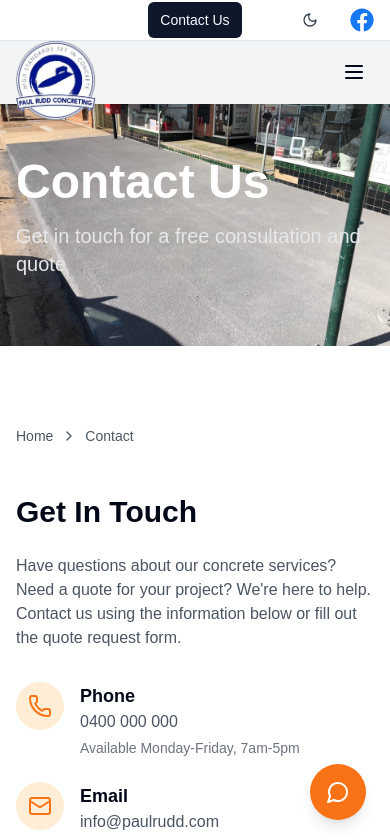
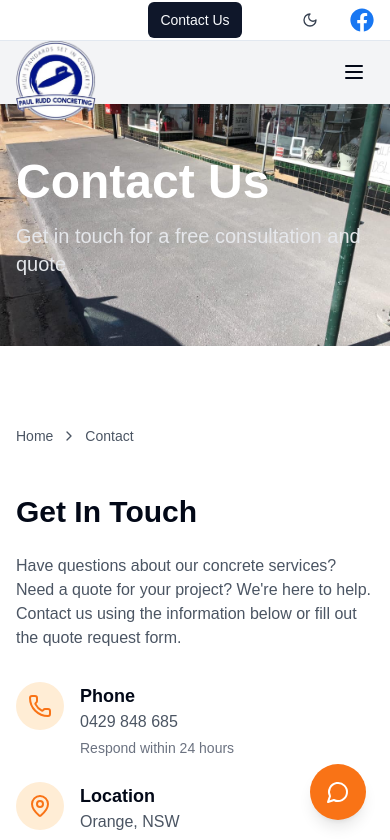
Before and after one commit to FaroKlandee/paul-rudd-concreting, a Next.js app: page /contact in a window 390 px wide. Shown: the top 840 px of the page. Built offline with nearby package versions, Linux system fonts and the light colour scheme.

Commit message:
Updated contact and removed mobile number.

```diff
--- a/app/contact/page.tsx
+++ b/app/contact/page.tsx
@@ -4,7 +4,7 @@ import { BackToTop } from "@/components/ui/back-to-top";
 import { Breadcrumb } from "@/components/ui/breadcrumb";
 import { Button } from "@/components/ui/button";
 import { Card, CardContent, CardDescription, CardHeader, CardTitle } from "@/components/ui/card";
-import { Clock, Mail, MapPin, Phone } from "lucide-react";
+import { Clock, MapPin, Phone } from "lucide-react";
 import Image from "next/image";
 import { useState } from "react";
 
@@ -88,22 +88,9 @@ export default function ContactPage() {
                                     </div>
                                     <div>
                                         <h3 className="font-semibold text-lg">Phone</h3>
-                                        <p className="text-gray-600 dark:text-gray-400">0400 000 000</p>
+                                        <p className="text-gray-600 dark:text-gray-400">0429 848 685</p>
                                         <p className="text-sm text-gray-500 dark:text-gray-500 mt-1">
-                                            Available Monday-Friday, 7am-5pm
-                                        </p>
-                                    </div>
-                                </div>
-
-                                <div className="flex items-start gap-4 group">
-                                    <div className="bg-orange-100 dark:bg-orange-900/30 p-3 rounded-full group-hover:scale-110 transition-transform duration-300">
-                                        <Mail className="h-6 w-6 text-orange-500" />
-                                    </div>
-                                    <div>
-                                        <h3 className="font-semibold text-lg">Email</h3>
-                                        <p className="text-gray-600 dark:text-gray-400">info@paulrudd.com</p>
-                                        <p className="text-sm text-gray-500 dark:text-gray-500 mt-1">
-                                            We'll respond within 24 hours
+                                            Respond within 24 hours
                                         </p>
                                     </div>
                                 </div>
@@ -358,7 +345,7 @@ export default function ContactPage() {
                     <h2 className="text-3xl font-bold mb-8 text-center">Our Location</h2>
                     <div className="relative h-96 rounded-lg overflow-hidden shadow-lg">
                         <iframe
-                            src="https://www.google.com/maps/embed?pb=!1m18!1m12!1m3!1d53406.38001655112!2d149.07676233936686!3d-33.28578522678477!2m3!1f0!2f0!3f0!3m2!1i1024!2i768!4f13.1!3m3!1m2!1s0x6b0f58fe7974cde7%3A0x50609b490442940!2sOrange%20NSW%202800!5e0!3m2!1sen!2sau!4v1650000000000!5m2!1sen!2sau"
+                            src="https://www.google.com/maps/embed?pb=!1m18!1m12!1m3!1d53385.534532408885!2d149.02056705200667!3d-33.25088832877374!2m3!1f0!2f0!3f0!3m2!1i1024!2i768!4f13.1!3m3!1m2!1s0x6b102cd0e28c4861%3A0x50609b4904423f0!2sOrange%20NSW%202800!5e0!3m2!1sen!2sau!4v1749979543357!5m2!1sen!2sau"
                             width="100%"
                             height="100%"
                             style={{ border: 0 }}
--- a/app/page.tsx
+++ b/app/page.tsx
@@ -11,7 +11,7 @@ import {
 } from "@/components/ui/card";
 import { TestimonialCarousel } from "@/components/ui/testimonial-carousel";
 import { motion, useScroll, useTransform } from "framer-motion";
-import { Check, ChevronRight, Clock, Mail, Phone } from 'lucide-react';
+import { ArrowRight, Check, ChevronRight } from 'lucide-react';
 import Image from 'next/image';
 import { useRouter } from 'next/navigation';
 import { useRef } from "react";
@@ -265,35 +265,19 @@ export default function HomePage() {
                 Contact us today for a free consultation and quote
               </CardDescription>
             </CardHeader>
-            <CardContent>
-              <div className="grid grid-cols-1 md:grid-cols-3 gap-8">
-                <div className="flex items-center gap-4 group hover:bg-gray-100 dark:hover:bg-gray-800 p-3 rounded-lg transition-all duration-300">
-                  <div className="bg-orange-100 dark:bg-orange-900/30 p-3 rounded-full group-hover:scale-110 transition-transform duration-300">
-                    <Phone className="h-6 w-6 text-orange-500" />
-                  </div>
-                  <div>
-                    <h3 className="font-semibold">Call Us</h3>
-                    <p className="text-gray-600 dark:text-gray-400">0400 000 000</p>
-                  </div>
-                </div>
-                <div className="flex items-center gap-4 group hover:bg-gray-100 dark:hover:bg-gray-800 p-3 rounded-lg transition-all duration-300">
-                  <div className="bg-orange-100 dark:bg-orange-900/30 p-3 rounded-full group-hover:scale-110 transition-transform duration-300">
-                    <Mail className="h-6 w-6 text-orange-500" />
-                  </div>
-                  <div>
-                    <h3 className="font-semibold">Email</h3>
-                    <p className="text-gray-600 dark:text-gray-400">info@paulrudd.com</p>
-                  </div>
-                </div>
-                <div className="flex items-center gap-4 group hover:bg-gray-100 dark:hover:bg-gray-800 p-3 rounded-lg transition-all duration-300">
-                  <div className="bg-orange-100 dark:bg-orange-900/30 p-3 rounded-full group-hover:scale-110 transition-transform duration-300">
-                    <Clock className="h-6 w-6 text-orange-500" />
-                  </div>
-                  <div>
-                    <h3 className="font-semibold">Hours</h3>
-                    <p className="text-gray-600 dark:text-gray-400">Mon-Fri: 7am-5pm</p>
-                  </div>
-                </div>
+            <CardContent className="text-center py-12">
+              <div className="space-y-6">
+                <Button
+                  size="lg"
+                  className="bg-gradient-to-r from-orange-500 to-orange-600 hover:from-orange-600 hover:to-orange-700 px-12 py-6 text-2xl font-bold rounded-xl shadow-lg hover:shadow-xl transition-all duration-300 transform hover:scale-105 min-w-[300px]"
+                  onClick={() => router.push('/contact')}
+                >
+                  Start Your Project
+                  <ArrowRight className="ml-4 h-7 w-7" />
+                </Button>
+                <p className="text-base text-gray-600 dark:text-gray-400 font-medium">
+                  Free consultation • Quick response • Professional service
+                </p>
               </div>
             </CardContent>
           </Card>
--- a/components/ui/footer.tsx
+++ b/components/ui/footer.tsx
@@ -1,4 +1,3 @@
-import { Mail, MapPin, Phone } from 'lucide-react';
 import Image from 'next/image';
 import Link from 'next/link';
 import { FaFacebookF } from 'react-icons/fa';
@@ -10,7 +9,7 @@ export function Footer() {
             <div className="container mx-auto px-4 py-12">
                 <div className="grid grid-cols-1 md:grid-cols-3 gap-12">
                     {/* Brand and Social */}
-                    <div className="space-y-4">
+                    <Link href="/">
                         <Image
                             src="/logo-cutout.png"
                             alt="Paul Rudd Concreting"
@@ -18,6 +17,8 @@ export function Footer() {
                             height={341}
                             className="h-40 w-40 object-contain mix-blend-lighter"
                         />
+                    </Link>
+                    <div className="space-y-4">
                         <a
                             href="https://www.facebook.com/paulruddconcreting"
                             target="_blank"
@@ -27,25 +28,6 @@ export function Footer() {
                             <FaFacebookF className="h-5 w-5 text-[#1877F2] group-hover:text-[#0e5fc7]" />
                             <span>Follow us on Facebook</span>
                         </a>
-                    </div>
-
-                    {/* Contact Info */}
-                    <div>
-                        <h4 className="font-semibold text-white mb-4">Contact Information</h4>
-                        <div className="space-y-3">
-                            <div className="flex items-center space-x-3">
-                                <Phone className="h-5 w-5" />
-                                <span>0400 000 000</span>
-                            </div>
-                            <div className="flex items-center space-x-3">
-                                <Mail className="h-5 w-5" />
-                                <span>info@paulrudd.com</span>
-                            </div>
-                            <div className="flex items-center space-x-3">
-                                <MapPin className="h-5 w-5" />
-                                <span>Orange, NSW</span>
-                            </div>
-                        </div>
                     </div>
 
                     {/* Business Hours */}
--- a/components/ui/header.tsx
+++ b/components/ui/header.tsx
@@ -9,7 +9,7 @@ import {
 } from "@/components/ui/sheet";
 import { ThemeToggle } from "@/components/ui/theme-toggle";
 import { motion, useScroll, useTransform } from "framer-motion";
-import { Menu, Phone } from "lucide-react";
+import { Menu } from "lucide-react";
 import Image from 'next/image';
 import Link from 'next/link';
 import { useEffect, useState } from "react";
@@ -75,14 +75,9 @@ export function Header() {
                 style={{ opacity: headerOpacity }}
             >
                 <div className="container mx-auto px-4">
-                    <div className="flex items-center h-10">
-                        <div className="flex-1 flex items-center">
-                            <a href="tel:0400000000" className="hidden md:flex items-center gap-2 text-gray-600 hover:text-gray-900">
-                                <Phone className="h-4 w-4" />
-                                <span>0429 848 685</span>
-                            </a>
-                        </div>
-                        <div className="flex-1 flex justify-center items-center">
+                    <div className="flex items-center justify-between h-10">
+                        <div className="flex-1"></div>
+                        <div className="flex items-center">
                             <Button variant="default" size="sm" asChild>
                                 <Link href="/contact">Contact Us</Link>
                             </Button>
@@ -98,7 +93,6 @@ export function Header() {
                                 <FaFacebook className="h-6 w-6 text-[#1877F2] group-hover:text-[#0e5fc7]" />
                             </a>
                         </div>
-
                     </div>
                 </div>
             </motion.div>
```
